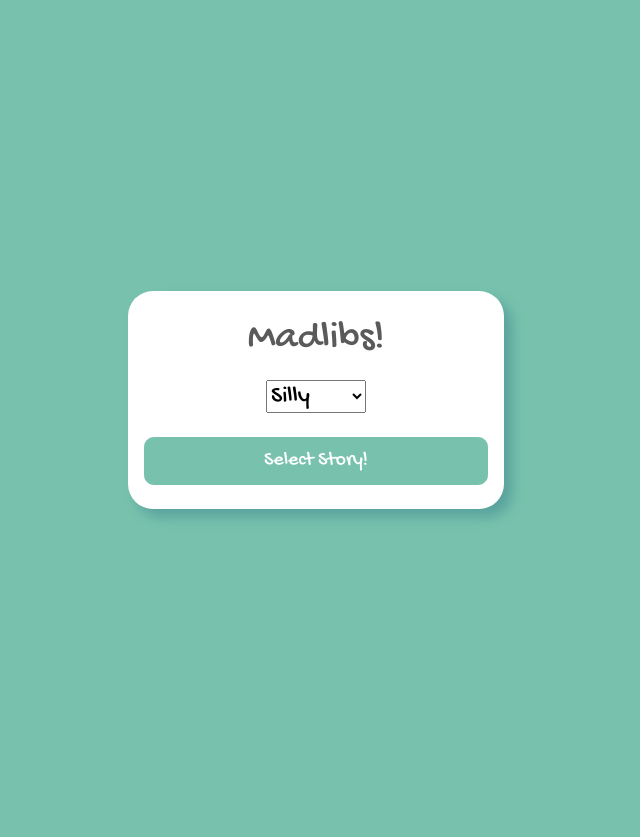
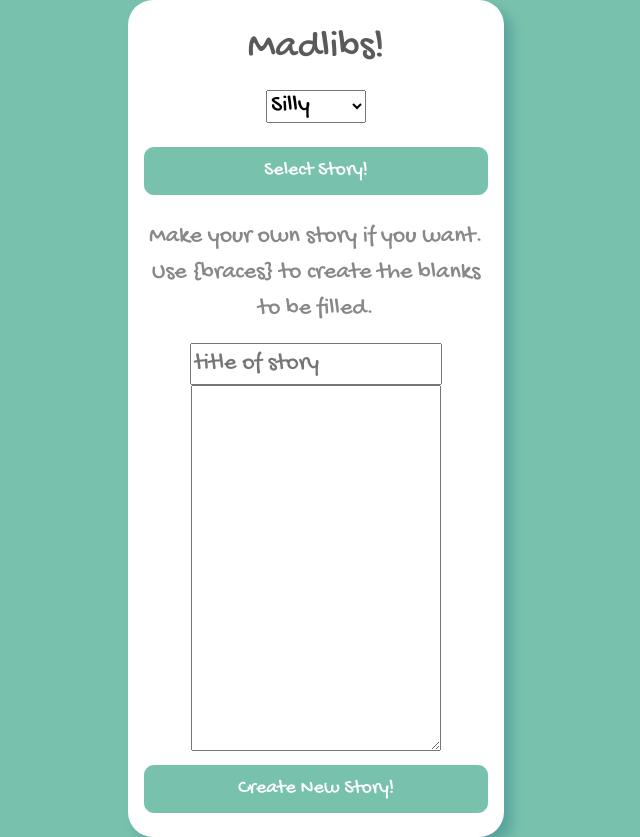
Before and after one commit to nickmonteleone/flask-madlibs, a Flask app: page / in a window 1280 px wide. Shown: the whole page, without its empty margins (324-964 px from the left). Before the commit the page ends 519 px from the top, so only its background shows below. Run offline with Flask 3, Linux system fonts and the light colour scheme.

Commit message:
initial work on letting user add a story of their own

```diff
--- a/app.py
+++ b/app.py
@@ -49,3 +49,22 @@ def show_result_story(story_option):
         'results.html',
         story_to_display = story_to_display
     )
+
+@app.post('/new-story')
+def create_new_story():
+    """ Take the user's input from homepage and create a new instance of
+        a Story object, which is then used as a template for a madlibs story."""
+
+    story_title = request.form['story_title']
+    story_text = request.form['story_text']
+    print(story_title, story_text)
+
+    story_options[story_title] = story_text
+
+    story_options=story_options.keys()
+
+    return render_template(
+        'dropdown.html',
+        story_title,
+        story_text
+    )
--- a/templates/dropdown.html
+++ b/templates/dropdown.html
@@ -21,6 +21,15 @@
       Select Story!
     </button>
   </form>
+  <form action="/new-story" method='POST' class="pb-4 text-center">
+    <p> Make your own story if you want.
+        Use {braces} to create the blanks to be filled. </p>
+    <input name="story_title" placeholder="title of story">
+    <textarea name="story_text" cols="20" rows="10"></textarea>
+    <button class="btn btn-primary btn-lg w-100">
+      Create New Story!
+    </button>
+  </form>
 </div>
 
 {% endblock %}
```
